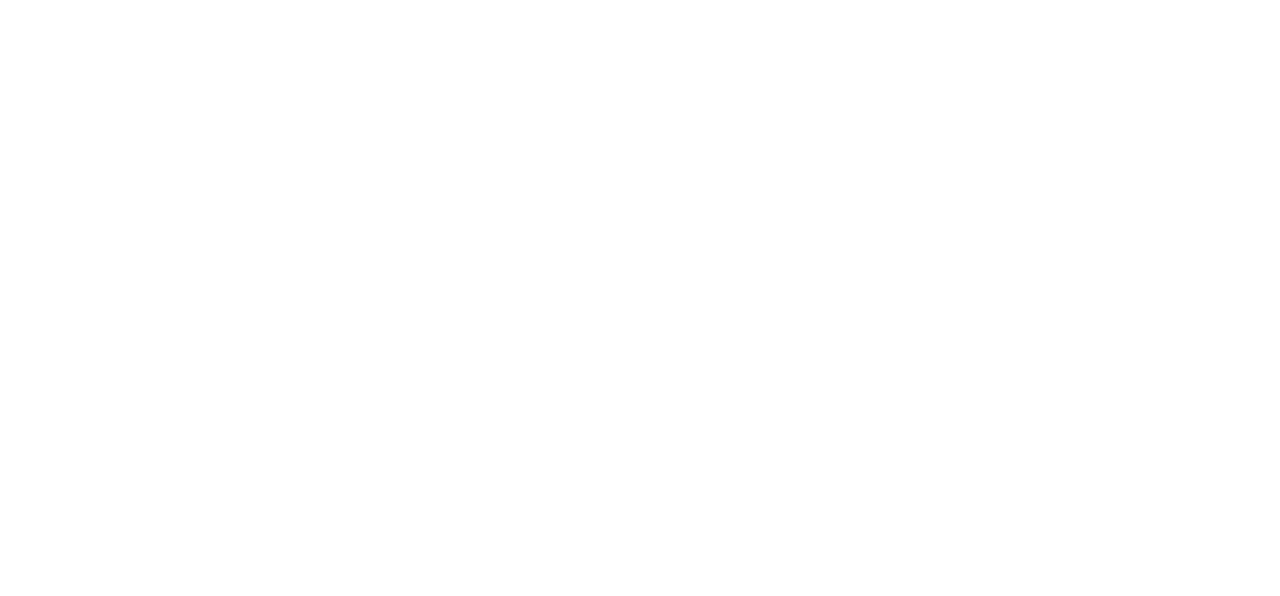
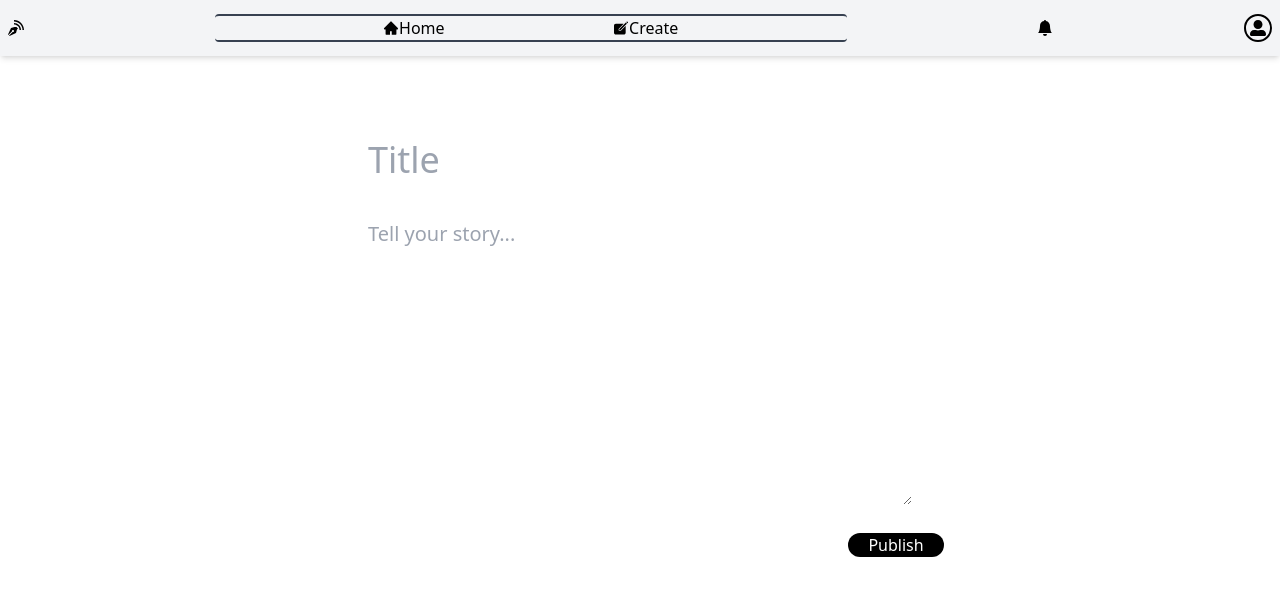
Before and after one commit to Harsh3341/BloggingTech, a React (Create React App) app in the folder frontend/: page /create in a window 1280 px wide. Before the commit this address had no page. Shown: the top 596 px of the page. Built offline with nearby package versions, Linux system fonts and the light colour scheme.

Commit message:
made changes in Create page

```diff
--- a/frontend/src/App.js
+++ b/frontend/src/App.js
@@ -2,6 +2,7 @@
 import Dashboard from "./pages/Dashboard";
 import SignIn from "./pages/SignIn";
 import SignUp from "./pages/SignUp";
+import Create from "./pages/Create";
 
 function App() {
   return (
@@ -10,6 +11,7 @@
         <Route path="/" element={<Dashboard />} />
         <Route path="/signin" element={<SignIn />} />
         <Route path="/signup" element={<SignUp />} />
+        <Route path="/create" element={<Create />} />
       </Routes>
     </>
   );
--- a/frontend/src/components/Navbar.jsx
+++ b/frontend/src/components/Navbar.jsx
@@ -16,7 +16,7 @@
             <div>
               <a
                 className="flex justify-center items-center hover:text-blue-500"
-                href="#"
+                href="/"
               >
                 <AiFillHome />
                 Home
@@ -25,7 +25,7 @@
             <div>
               <a
                 className="flex justify-center items-center hover:text-blue-500"
-                href="#"
+                href="/create"
               >
                 <IoIosCreate />
                 Create
--- /dev/null
+++ b/frontend/src/pages/Create.jsx
@@ -0,0 +1,52 @@
+import { useState } from "react";
+import Navbar from "../components/Navbar";
+
+const Create = () => {
+  const [blogData, setBlogData] = useState({
+    title: "",
+    body: "",
+  });
+
+  const handleChange = (e) => {
+    setBlogData({ ...blogData, [e.target.name]: e.target.value });
+  };
+
+  const handleSubmit = (e) => {
+    e.preventDefault();
+    console.log(blogData);
+  };
+
+  return (
+    <>
+      <div className="h-screen">
+        <Navbar />
+        <div className="h-2/3 p-8 w-full flex justify-center">
+          <div className="w-2/4 h-full flex items-center flex-col p-8 relative ">
+            <h1 className="text-4xl text-left w-full m-5">
+              <input
+                onChange={handleChange}
+                name="title"
+                placeholder="Title"
+                className="focus:outline-none w-full "
+              />
+            </h1>
+            <textarea
+              onChange={handleChange}
+              name="body"
+              placeholder="Tell your story..."
+              className="text-xl focus:outline-none m-5 w-full h-full"
+            ></textarea>
+            <button
+              onClick={handleSubmit}
+              className="bg-black text-white right-0 bottom-0 absolute rounded-2xl w-24 h-18"
+            >
+              Publish
+            </button>
+          </div>
+        </div>
+      </div>
+    </>
+  );
+};
+
+export default Create;
```
